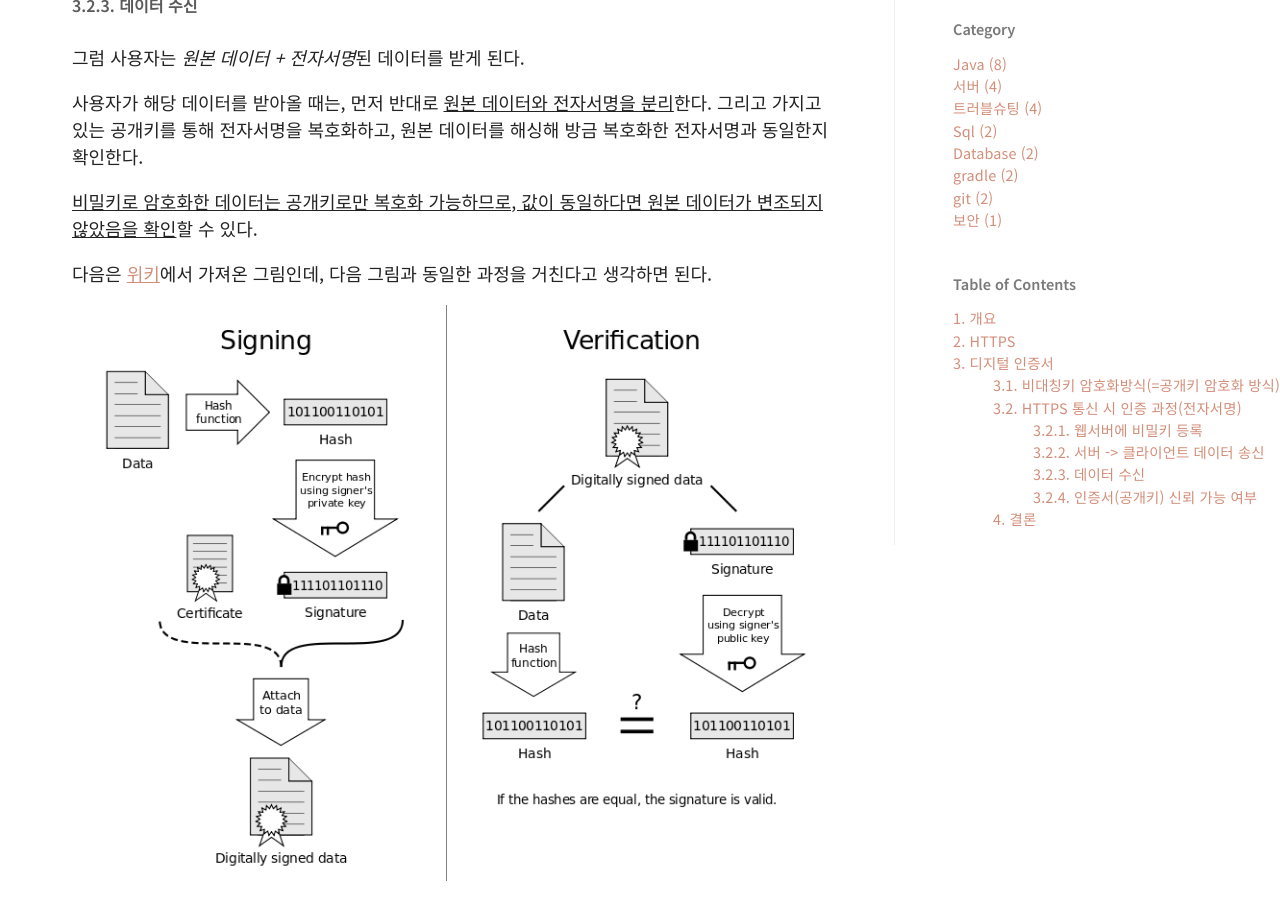
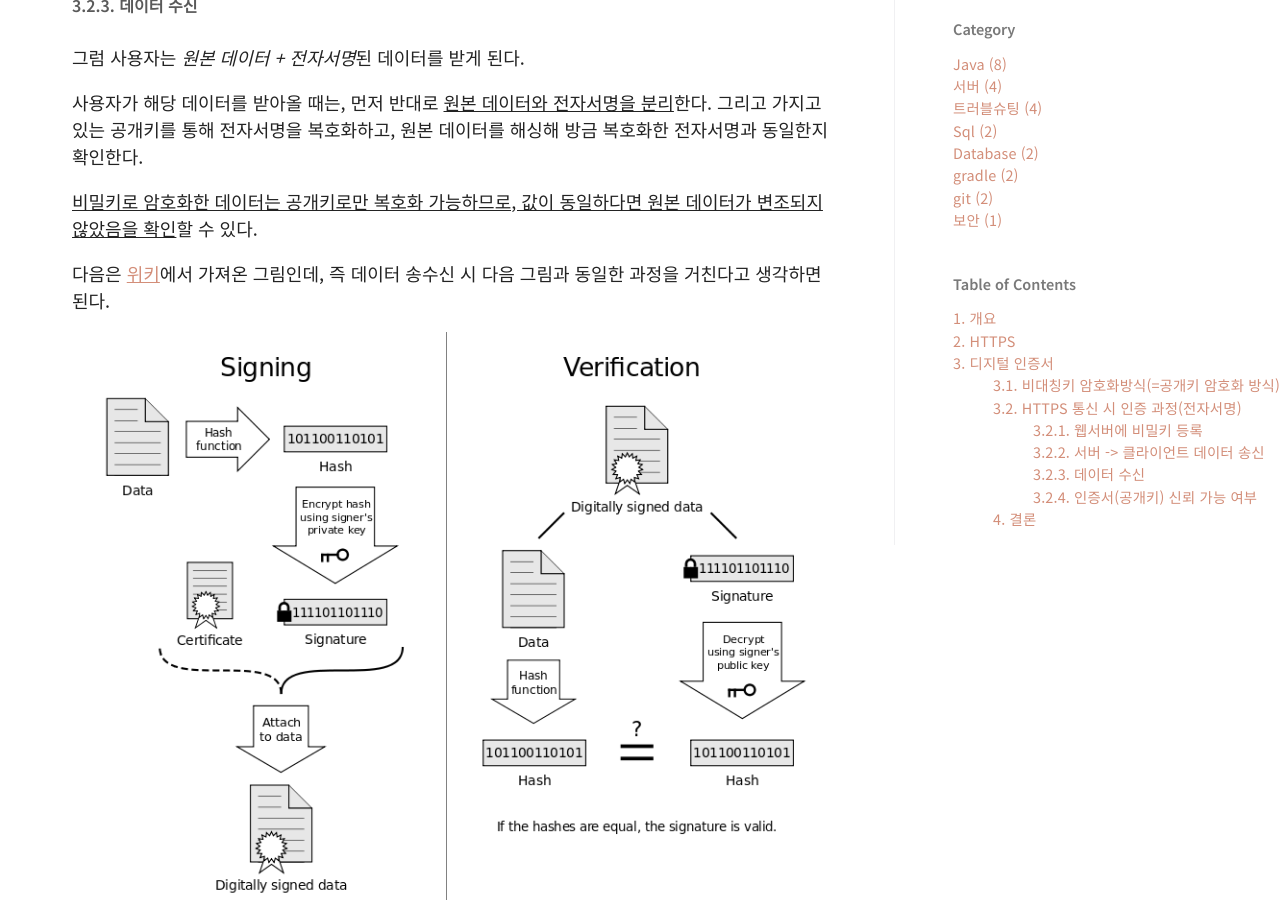
Before and after one commit to hyooi/hyooi.github.io, a Jekyll site: the page built from _posts/2021-10-04-electric-signature.md, in a window 1280 px wide and 900 px high, scrolled down 3329 px. Built offline with Jekyll 4.4.1, drawn with Linux system fonts in a browser that asks for light colours; comment, search, counter and statistics services are not loaded.

Commit message:
docs. certificate

```diff
--- a/_posts/2021-10-04-electric-signature.md
+++ b/_posts/2021-10-04-electric-signature.md
@@ -94,7 +94,7 @@ SSL은 과거의 보안 기술로 최근에는 모두 TLS프로토콜을 사용
 값이 동일하다면 원본 데이터가 변조되지 않았음을 확인</ins>할 수 있다.
 
 다음은 [위키](https://en.wikipedia.org/wiki/Electronic_signature)에서 가져온 그림인데,
-다음 그림과 동일한 과정을 거친다고 생각하면 된다.
+즉 데이터 송수신 시 다음 그림과 동일한 과정을 거친다고 생각하면 된다.
 
 ![digital-signature.png](/assets/images/digital-signature.png)
 
```
